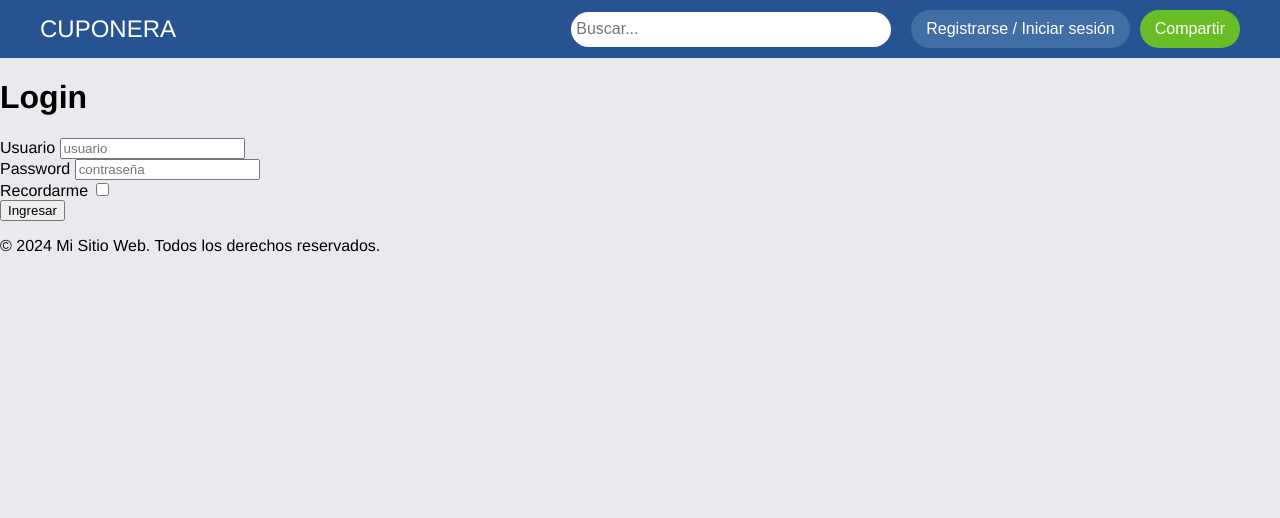
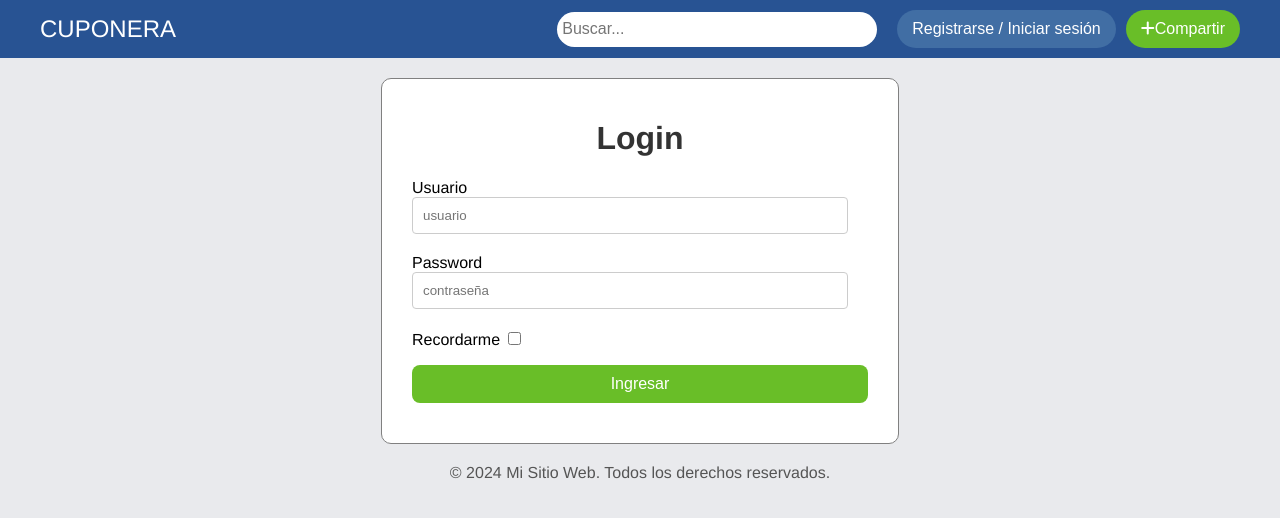
Before and after one commit to Luis4Armenta/cuponera, a PHP site: page /login.php in a window 1280 px wide. Shown: the top 518 px of the page. Run offline with PHP 8.4, Linux system fonts and the light colour scheme; some libraries are stand-ins or nearby versions.

Commit message:
style: nuevo estilo para el login

```diff
--- a/assets/styles/main.css
+++ b/assets/styles/main.css
@@ -4,6 +4,7 @@ body {
   margin: 0px 0px 0px 0px;
 }
 
+/* Navbar */
 
 .navbar {
   display: flex;
@@ -35,15 +36,6 @@ body {
   width: 310px;
 }
 
-.btn {
-  padding: 10px 15px;
-  border: none;
-  border-radius: 3px;
-  cursor: pointer;
-  margin-left: 10px;
-  font-size: 1em;
-}
-
 #btn-login {
   background-color: #416EA4;
   color: #fff;
@@ -55,7 +47,7 @@ body {
 }
 
 .btn-rounded {
-  border-radius: 20px;
+  border-radius: 20px !important;
 }
 
 #btn-login:hover, #btn-share:hover {
@@ -79,3 +71,109 @@ body {
   height: 100%;
   display: block;
 }
+
+/* Components */
+.btn {
+  padding: 10px 15px;
+  border: none;
+  border-radius: 3px;
+  cursor: pointer;
+  margin-left: 10px;
+  font-size: 1em;
+}
+
+.login-form {
+  margin: 20px auto;
+  background-color: white;
+  border-radius: 10px;
+  padding: 20px 30px 40px;
+  width: 40%;
+  border: 1px solid gray;
+  text-align: left;
+}
+
+.login-form input {
+  width: calc(100% - 20px);
+  padding: 10px;
+  margin-bottom: 20px;
+  border: 1px solid #ccc;
+  border-radius: 4px;
+  box-sizing: border-box;
+}
+
+#recordarme {
+  width: auto;
+}
+
+.login-form input[type="submit"] {
+  background-color: #69BE28;
+  color: #fff;
+  border: none;
+  border-radius: 8px;
+  padding: 10px 15px;
+  cursor: pointer;
+  width: 100%;
+  font-size: 1em;
+  margin: auto;
+}
+
+.login-form input[type="submit"]:hover {
+  filter: brightness(110%);
+}
+
+
+
+
+
+
+
+/* Layout */
+.wrapper {
+  display: grid;
+  grid-template-columns: repeat(12, 1fr);
+  grid-gap: 10px;
+  grid-auto-rows: minmax(100px, auto);
+}
+
+
+.container {
+  width: 100%;
+  padding-right: 15px;
+  padding-left: 15px;
+  margin-right: auto;
+  margin-left: auto;
+}
+
+@media (min-width: 576px) {
+  .container {
+      max-width: 540px;
+  }
+}
+
+@media (min-width: 768px) {
+  .container {
+      max-width: 720px;
+  }
+}
+
+@media (min-width: 992px) {
+  .container {
+      max-width: 960px;
+  }
+}
+
+@media (min-width: 1200px) {
+  .container {
+      max-width: 1140px;
+  }
+}
+
+h1 {
+  text-align: center;
+  color: #333;
+}
+
+p {
+  text-align: center;
+  color: #555;
+}
--- a/login.php
+++ b/login.php
@@ -12,8 +12,12 @@ $title = 'Login';
 include 'shared/header.php';
 ?>
 
-  <div>
+  <div class="container">
+    <div class="login-form">
+      <div class="login-form-head">
         <h1>Login</h1>
+      </div>
+      <div class="login-form-body">
         <form method="POST" action="auth.php">
           <label for="user">Usuario</label>
           <input type="text" id="user" name="user" required minlength="4" maxlength="20" placeholder="usuario"/>
@@ -24,8 +28,10 @@ include 'shared/header.php';
           <label for="recordarme">Recordarme</label>
           <input type="checkbox" id="recordarme" name="recordarme" value="NO"/>
           <br />
-      <input type="submit" value="Ingresar" />
+          <input type="submit" value="Ingresar" class="btn" />
         </form>
+      </div>
+    </div>
   </div>
 
 <?php include 'shared/footer.php'; ?>
--- a/shared/header.php
+++ b/shared/header.php
@@ -6,6 +6,8 @@
     <meta name="viewport" content="width=device-width, initial-scale=1.0">
     <title><?php echo isset($title) ? $title: 'Titulo'; ?></title>
     <link rel="stylesheet" href="assets/styles/main.css">
+    <script src="https://kit.fontawesome.com/6b47139783.js" crossorigin="anonymous"></script>
+
     <?php
     if (isset($extra_styles) && count($extra_styles) > 0) {
       for ($i = 0; $i < count($extra_styles); $i++) {
@@ -31,7 +33,7 @@
           <?php else: ?>
             <button class="btn btn-rounded" id="btn-login">Registrarse / Iniciar sesión</button>
           <?php endif; ?>
-          <button class="btn btn-rounded" id="btn-share">Compartir</button>
+          <button class="btn btn-rounded" id="btn-share"><i class="fa-solid fa-plus"></i>Compartir</button>
         </div>
       </nav>
     </header>
```
Lines whose indentation alone changed are shown as unchanged.
